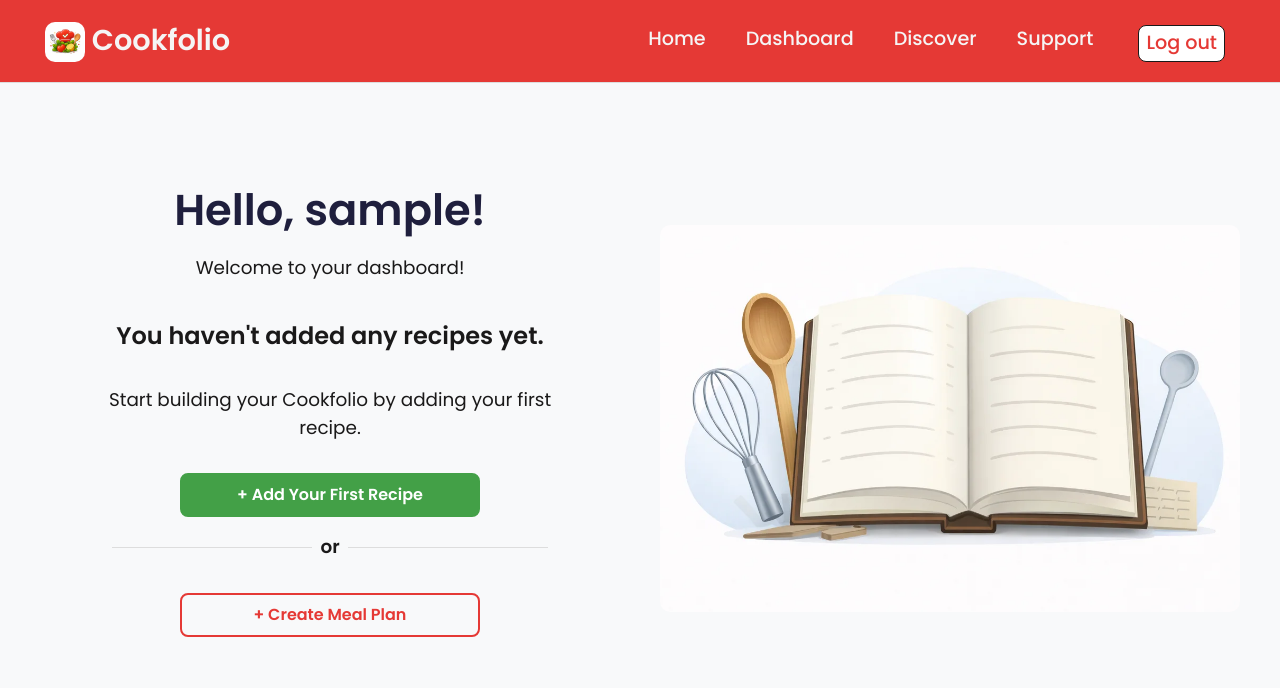
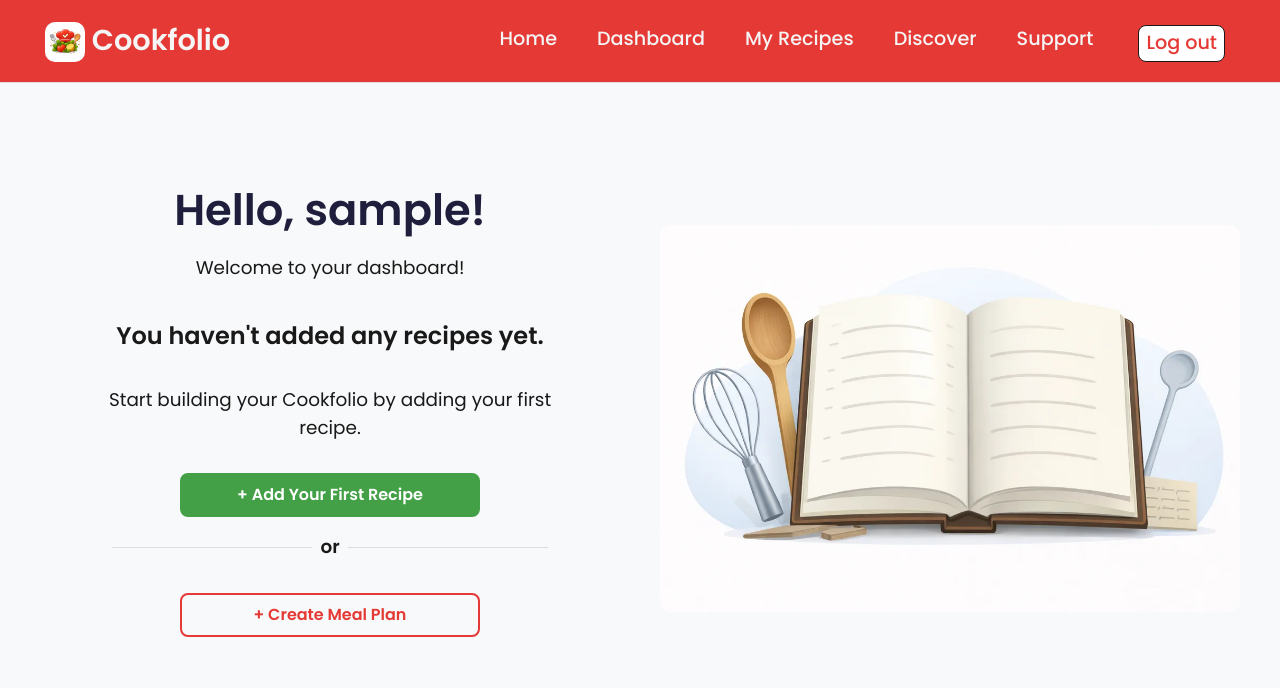
Before and after one commit to silviyahristova/cookfolio, a Flask app: page /dashboard in a window 1280 px wide. Shown: the top 688 px of the page. Run offline with Flask 3, Linux system fonts and the light colour scheme; the visitor is signed in with stand-in values (Sample User, id 1); data that the repository does not hold is empty; some libraries are stand-ins or nearby versions.

Commit message:
feat: improve navbar

```diff
--- a/app/static/css/style.css
+++ b/app/static/css/style.css
@@ -148,7 +148,7 @@ header {
     position: absolute;
     top: 100%;
     right: 10px;
-    width: 180px;
+    width: 300px;
     background-color: #E53935;
     padding: 15px;
     border: 1px solid #1a1919;
--- a/app/templates/base.html
+++ b/app/templates/base.html
@@ -57,6 +57,9 @@
                 {% if current_user.is_authenticated %}
                     <li class="nav-item">
                         <a class="nav-link" href="{{ url_for('main.dashboard') }}">Dashboard</a>
+                    </li>
+                    <li class="nav-item">
+                        <a class="nav-link" href="{{ url_for('main.my_recipes') }}">My Recipes</a>
                     </li>
                 {% endif %}
                 <li class="nav-item">
```
